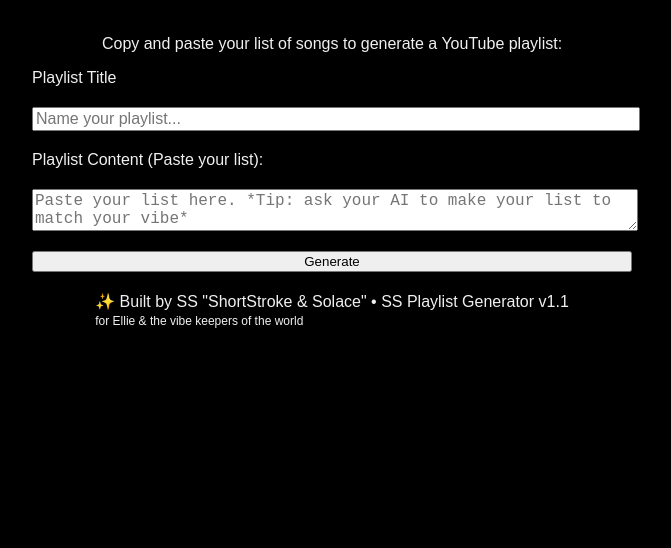
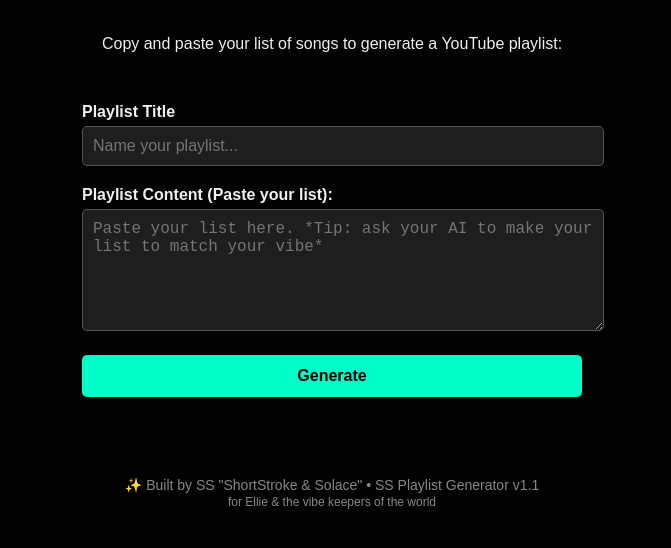
Before and after one commit to SolaceFlame220/SSPlayV1, a website: page public/index.html in a window 1280 px wide. Shown: the part 102-650 px from the top of the page, without its empty margins (308-979 px from the left). Drawn offline with Linux system fonts and the light colour scheme.

Commit message:
Update index.html
fixed ui look

```diff
--- a/public/index.html
+++ b/public/index.html
@@ -16,30 +16,76 @@
     }
 
     form {
-      max-width: 600px;
+      max-width: 500px;
       width: 100%;
-    }
-
-    input, textarea, button {
-      width: 100%;
+      padding: 20px;
     }
 
     h1 {
-      color: #00ffcc;
+      color: #00ffc8;
+      text-align: center;
+      font-size: 2em;
+    }
+
+    p {
+      text-align: center;
+      margin-bottom: 30px;
+    }
+
+    label {
+      font-weight: bold;
+      margin-bottom: 5px;
+      display: block;
+    }
+
+    input[type="text"], textarea {
+      background-color: #1e1e1e;
+      color: #fff;
+      border: 1px solid #555;
+      padding: 10px;
+      font-size: 16px;
+      border-radius: 5px;
+      width: 100%;
+      margin-bottom: 20px;
+    }
+
+    textarea {
+      height: 100px;
+      resize: vertical;
+    }
+
+    button {
+      background-color: #00ffc8;
+      color: #000;
+      border: none;
+      padding: 12px 20px;
+      font-size: 16px;
+      border-radius: 5px;
+      cursor: pointer;
+      width: 100%;
+      font-weight: bold;
+    }
+
+    button:hover {
+      background-color: #00e6b8;
+    }
+
+    #result {
+      margin-top: 20px;
       text-align: center;
     }
 
-    label, input, textarea {
-      display: block;
-      width: 100%;
-      margin-bottom: 20px;
-      font-size: 16px;
+    .footer {
+      text-align: center;
+      margin-top: 40px;
+      font-size: 14px;
+      color: #888;
     }
   </style>
 </head>
 <body>
   <h1>🎵 SS Playlist Generator</h1>
-  <p style="text-align: center;">Copy and paste your list of songs to generate a YouTube playlist:</p>
+  <p>Copy and paste your list of songs to generate a YouTube playlist:</p>
 
   <form id="playlistForm">
     <label for="title">Playlist Title</label>
@@ -51,10 +97,10 @@
     <button type="submit">Generate</button>
   </form>
 
-  <div id="result" style="margin-top: 20px;"></div>
+  <div id="result"></div>
 
   <div class="footer">
-    ✨ Built by SS "ShortStroke & Solace" • SS Playlist Generator v1.1<br>
+    ✨ Built by SS "ShortStroke & Solace" • SS Playlist Generator v1.1<br />
     <span style="font-size: 12px;">for Ellie & the vibe keepers of the world</span>
   </div>
 
```
